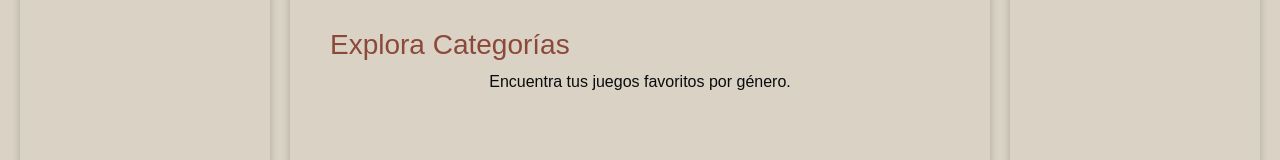
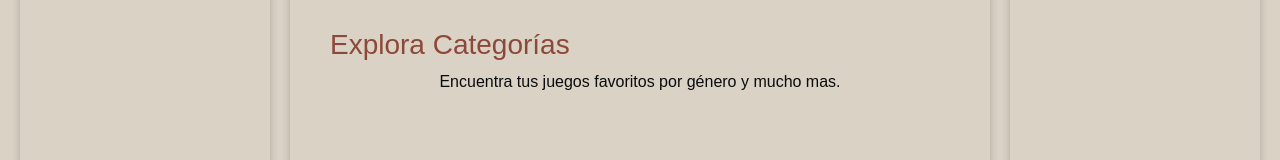
Before and after one commit to OmarSalcedo-BS/IntrProgramacion, a plain HTML site: page 05.Página_Web/index.html in a window 1280 px wide. Shown: the part 3564-3724 px from the top of the page. Drawn offline with nearby package versions, Linux system fonts and the light colour scheme.

Commit message:
Edicion de la pagina web añadiendo plantillas

```diff
--- a/05.Página_Web/index.html
+++ b/05.Página_Web/index.html
@@ -320,13 +320,9 @@
 
             </section>
 
-
-
-
-
             <section id="categorias">
                 <h3>Explora Categorías</h3>
-                <p>Encuentra tus juegos favoritos por género.</p>
+                <p>Encuentra tus juegos favoritos por género y mucho mas.</p>
             </section>
             </main>
         <aside class="right-sidebar">
```
